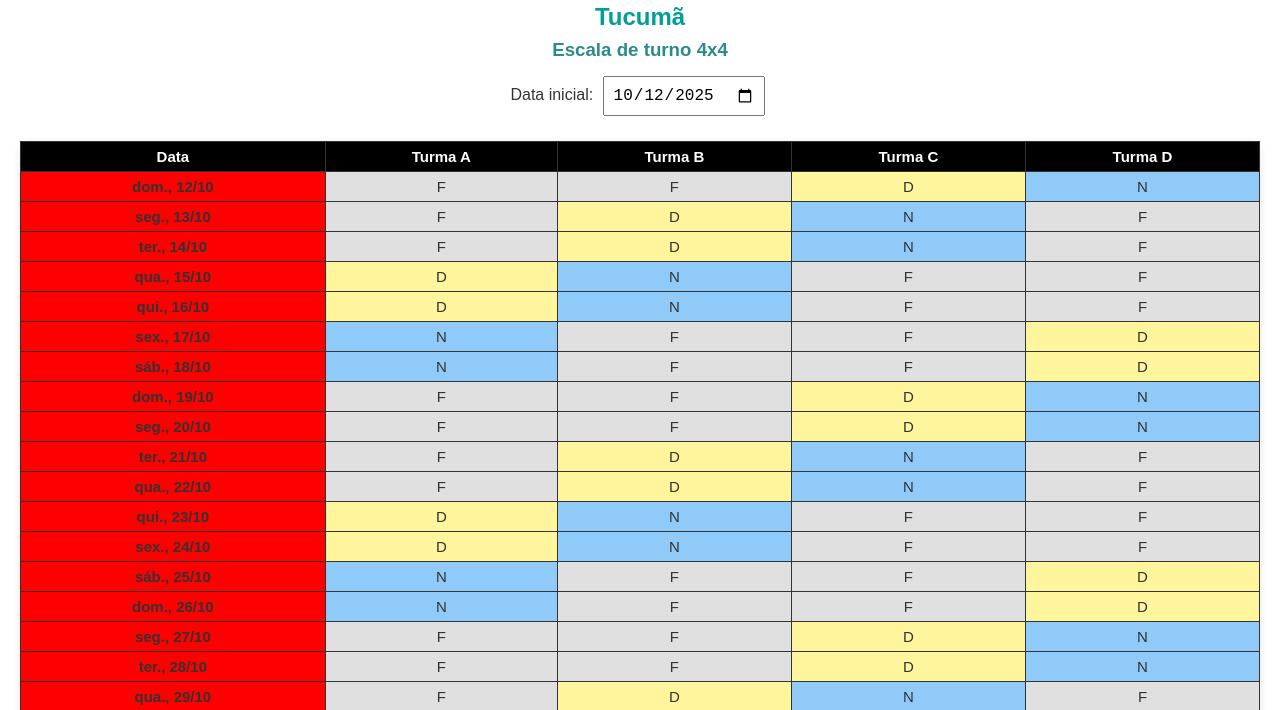
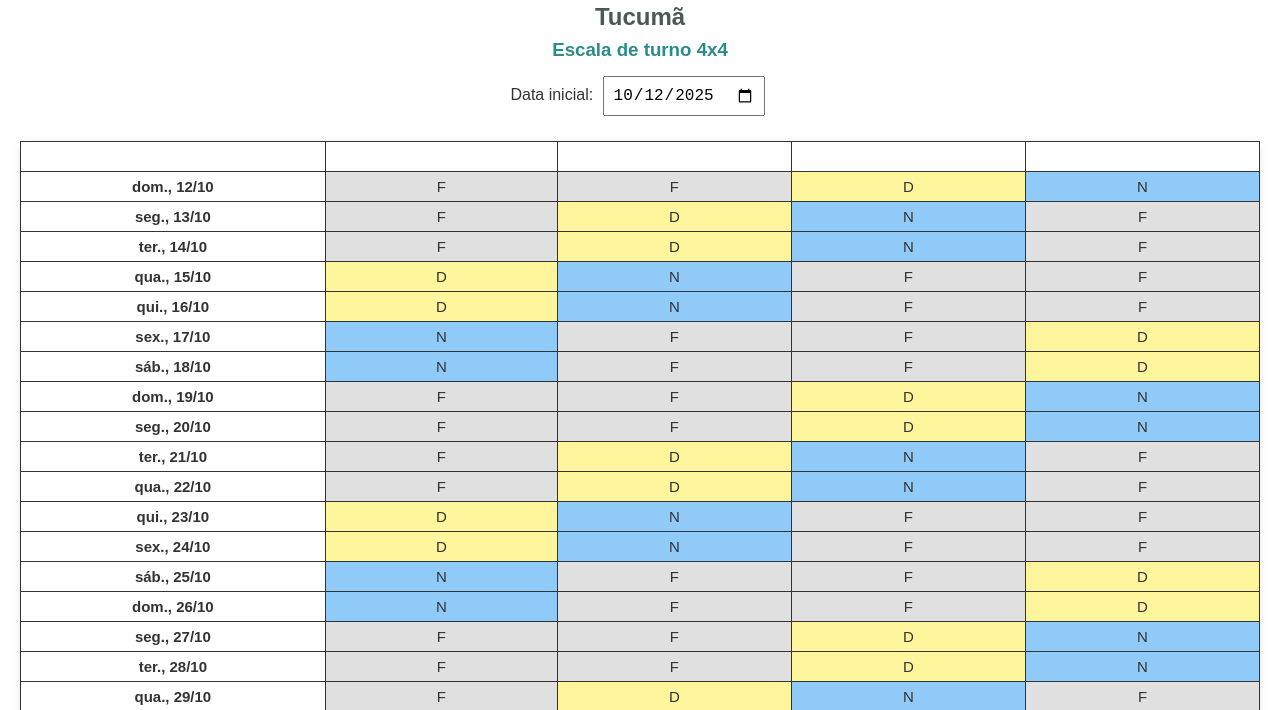
Before and after one commit to afobelem-netizen/escala_ero_4x4, a plain HTML site: page index.html in a window 1280 px wide. Shown: the part 90-800 px from the top of the page. Drawn offline with Linux system fonts and the light colour scheme.

Commit message:
Atualizar o index.html

```diff
--- a/index.html
+++ b/index.html
@@ -18,7 +18,7 @@ body {
 }
     h1 { text-align: center; margin-top: 2px; margin-bottom: 1px; font-weight: bold; font-size: 30px; font-family: Arial Black; color: #2A8C89; }
 
-    h2 { text-align: center; margin-top: 1px; margin-bottom: 2px; color: #009E9B; }
+    h2 { text-align: center; margin-top: 1px; margin-bottom: 2px; color: #4A5856; }
 
     h3 { text-align: center; margin-top: 8px; margin-bottom: 10px; color: #2A8C89; }
 
@@ -31,13 +31,13 @@ input { padding:8px; font-size:16px; margin:5px; }
   border-collapse: collapse;
   text-align: center;
   font-size: 15px;
-  background: Red;
+  background: white;
   border-radius: 10px;
   box-shadow: 0 2px 8px rgba(0,0,0,0.1);
 }
 .tabela th, .tabela td { border: 1px solid #333; padding: 6px; }
 .tabela th {
-  background: Black;
+  background: 2A8C89;
   color: white;
   position: sticky;
   top: 0;
```
